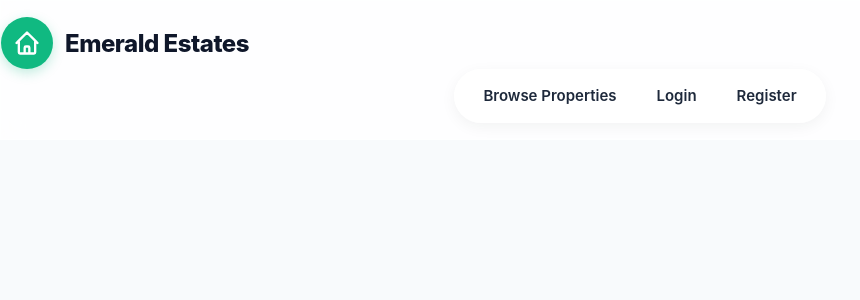
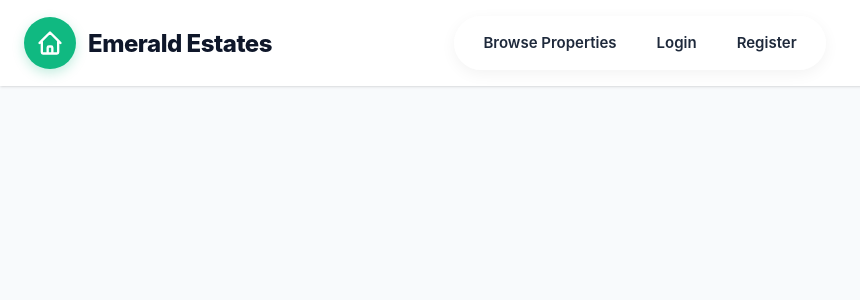
Before and after one commit to yhprasadhew/RealEstate-mern, a React (Vite) app in the folder frontend/: page / in a window 1280 px wide. Shown: the top 300 px of the page, without its empty margins (0-860 px from the left). Built offline with nearby package versions, Linux system fonts and the light colour scheme.

Commit message:
navbar implemented ..

```diff
--- a/frontend/src/components/common/Navbar.jsx
+++ b/frontend/src/components/common/Navbar.jsx
@@ -1,108 +1,194 @@
-import React from "react";
+import React, { useState } from "react";
 import { Link } from "react-router-dom";
+import { HiMenu, HiX } from "react-icons/hi";
 
 import { navbarStyles as s } from "../../assets/dummyStyles";
 import Logo from "./Logo";
 import { useAuth } from "../../context/AuthContext";
 
 const Navbar = () => {
+  const [isOpen, setIsOpen] = useState(false);
   const { user, logout } = useAuth();
 
-  const publicLinks = [
-    { path: "/properties", label: "Browse Properties" },
-    { path: "/login", label: "Login" },
-    { path: "/register", label: "Register" },
-  ];
-
-  const buyerLinks = [
-    { path: "/", label: "Home" },
-    { path: "/properties", label: "Properties" },
-    { path: "/wishlist", label: "Wishlist" },
-    { path: "/chat-messages", label: "Messages" },
-    { path: "/contact", label: "Contact" },
-  ];
-
-  const sellerLinks = [
-    { path: "/dashboard", label: "Dashboard" },
-    { path: "/properties/manage", label: "My Properties" },
-    { path: "/chat-messages", label: "Messages" },
-  ];
-
-  const adminLinks = [
-    { path: "/admin-dashboard", label: "Admin Dashboard" },
-  ];
-
-  const getLinks = () => {
-    if (!user) return publicLinks;
-
-    switch (user.role) {
-      case "buyer":
-        return buyerLinks;
-
-      case "seller":
-        return sellerLinks;
-
-      case "admin":
-        return adminLinks;
-
-      default:
-        return [];
-    }
+  const toggleMenu = () => {
+    setIsOpen((prev) => !prev);
   };
 
-  const links = getLinks();
+  const handleLogout = () => {
+    setIsOpen(false);
+    logout();
+  };
+
+  // Reusable list of conditional navigation links for both Desktop and Mobile views
+  const navLinks = (
+    <>
+      {/* Public Links */}
+      {!user && (
+        <>
+          <Link to="/properties" className={s.navLink} onClick={() => setIsOpen(false)}>
+            Browse Properties
+          </Link>
+          <Link to="/login" className={s.navLink} onClick={() => setIsOpen(false)}>
+            Login
+          </Link>
+          <Link to="/register" className={s.navLink} onClick={() => setIsOpen(false)}>
+            Register
+          </Link>
+        </>
+      )}
+
+      {/* Buyer Links */}
+      {user?.role === "buyer" && (
+        <>
+          <Link to="/" className={s.navLink} onClick={() => setIsOpen(false)}>
+            Home
+          </Link>
+          <Link to="/properties" className={s.navLink} onClick={() => setIsOpen(false)}>
+            Properties
+          </Link>
+          <Link to="/wishlist" className={s.navLink} onClick={() => setIsOpen(false)}>
+            Wishlist
+          </Link>
+          <Link to="/chat-messages" className={s.navLink} onClick={() => setIsOpen(false)}>
+            Messages
+          </Link>
+          <Link to="/contact" className={s.navLink} onClick={() => setIsOpen(false)}>
+            Contact Us
+          </Link>
+        </>
+      )}
+
+      {/* Seller Links */}
+      {user?.role === "seller" && (
+        <>
+          <Link to="/dashboard" className={s.navLink} onClick={() => setIsOpen(false)}>
+            Dashboard
+          </Link>
+          <Link to="/properties/manage" className={s.navLink} onClick={() => setIsOpen(false)}>
+            My Properties
+          </Link>
+          <Link to="/chat-messages" className={s.navLink} onClick={() => setIsOpen(false)}>
+            Messages
+          </Link>
+        </>
+      )}
+
+      {/* Admin Links */}
+      {user?.role === "admin" && (
+        <>
+          <Link to="/admin-dashboard" className={s.navLink} onClick={() => setIsOpen(false)}>
+            Admin Dashboard
+          </Link>
+        </>
+      )}
+    </>
+  );
 
   return (
-    <nav className={s.nav}>
-      {/* Logo */}
-      <Logo />
+    <nav className="relative flex items-center justify-between px-6 py-4 bg-white shadow-sm z-50 w-full">
 
-      {/* Navigation */}
-      <div className={s.desktopMenu}>
-        {links.map((link) => (
-          <Link
-            key={link.path}
-            to={link.path}
-            className={s.navLink}
-          >
-            {link.label}
-          </Link>
-        ))}
+      {/* 1. LEFT SIDE: Logo gets equal flex weight */}
+      <div className="flex-1 flex justify-start">
+        <Logo />
       </div>
 
-      {/* User Section */}
-      <div className={s.rightSection}>
-        {user ? (
-          <div className={s.userSection}>
-            <Link
-              to="/profile"
-              className="flex items-center gap-3"
-            >
+      {/* 2. CENTER SIDE: Absolute dead-center alignment on Desktop */}
+      <div className="hidden md:flex flex-initial justify-center items-center">
+        <div className={s.desktopMenu || "flex items-center gap-6 font-medium text-gray-600"}>
+          {navLinks}
+        </div>
+      </div>
+
+      {/* 3. RIGHT SIDE: Profile Action / Mobile Toggle Button Area */}
+      <div className="flex-1 flex items-center justify-end gap-4">
+        {user && (
+          <div className="hidden md:flex items-center gap-4">
+            <Link to="/profile" className="flex items-center">
               <img
-                src={
-                  user.profilePic ||
-                  `https://ui-avatars.com/api/?name=${
-                    encodeURIComponent(user.name || "User")
-                  }&background=0d6e59&color=fff`
-                }
-                alt={user.name || "User"}
-                className={s.avatar}
+                src={user?.profilePic || "https://via.placeholder.com/40"}
+                alt="Profile"
+                className="w-10 h-10 rounded-full object-cover border border-gray-200"
               />
-
-              <span className={s.userName}>
-                {user.name}
-              </span>
             </Link>
-
             <button
-              onClick={logout}
-              className={s.logoutBtn}
+              onClick={handleLogout}
+              className={s.logoutBtn || "px-3 py-1.5 text-sm text-red-600 bg-red-50 hover:bg-red-100 rounded-md transition-colors"}
             >
               Logout
             </button>
           </div>
-        ) : null}
+        )}
+
+        {/* Hamburger Trigger button - Fixed to the right edge (Visible only under 768px wide viewport) */}
+        <button
+          className="block md:hidden p-1 text-gray-700 hover:text-gray-900 focus:outline-none"
+          onClick={toggleMenu}
+          aria-label="Toggle menu"
+        >
+          <HiMenu size={28} />
+        </button>
       </div>
+
+      {/* 4. MOBILE RIGHT SLIDE DRAWER OVERLAY */}
+      {isOpen && (
+        <>
+          {/* Backdrop Blur Mask */}
+          <div
+            className="fixed inset-0 bg-black/40 md:hidden transition-opacity duration-300 backdrop-blur-sm"
+            onClick={() => setIsOpen(false)}
+          />
+
+          {/* Right Mobile Drawer Panel */}
+          <div className="fixed top-0 right-0 h-full w-72 bg-white shadow-2xl p-6 flex flex-col md:hidden z-50">
+
+            {/* Top Row: Brand Logo on Left, Close Trigger on Right inside Mobile Menu */}
+            <div className="flex items-center justify-between pb-6 mb-6 border-b border-gray-100">
+              <Logo />
+              <button
+                onClick={() => setIsOpen(false)}
+                className="p-1 text-gray-600 hover:text-gray-900"
+                aria-label="Close menu"
+              >
+                <HiX size={28} />
+              </button>
+            </div>
+
+            {/* Optional Profile Dashboard Card inside Mobile Drawer */}
+            {user && (
+              <div className="flex items-center gap-3 p-3 bg-gray-50 rounded-xl mb-6">
+                <Link to="/profile" onClick={() => setIsOpen(false)}>
+                  <img
+                    src={user?.profilePic || "https://via.placeholder.com/40"}
+                    alt="Profile"
+                    className="w-12 h-12 rounded-full object-cover border border-white shadow-sm"
+                  />
+                </Link>
+                <div className="flex flex-col">
+                  <span className="text-sm font-semibold text-gray-800">{user.name || "User"}</span>
+                  <span className="text-xs text-gray-500 capitalize">{user.role}</span>
+                </div>
+              </div>
+            )}
+
+            {/* Vertically Stacked Interactive Links */}
+            <div className="flex flex-col gap-4 text-left overflow-y-auto flex-1">
+              {navLinks}
+            </div>
+
+            {/* Mobile Footer Logout Button */}
+            {user && (
+              <div className="pt-4 mt-auto border-t border-gray-100">
+                <button
+                  onClick={handleLogout}
+                  className="w-full p-3 text-center font-medium text-sm text-red-600 bg-red-50 hover:bg-red-100 rounded-xl transition-colors"
+                >
+                  Logout
+                </button>
+              </div>
+            )}
+          </div>
+        </>
+      )}
     </nav>
   );
 };
```
